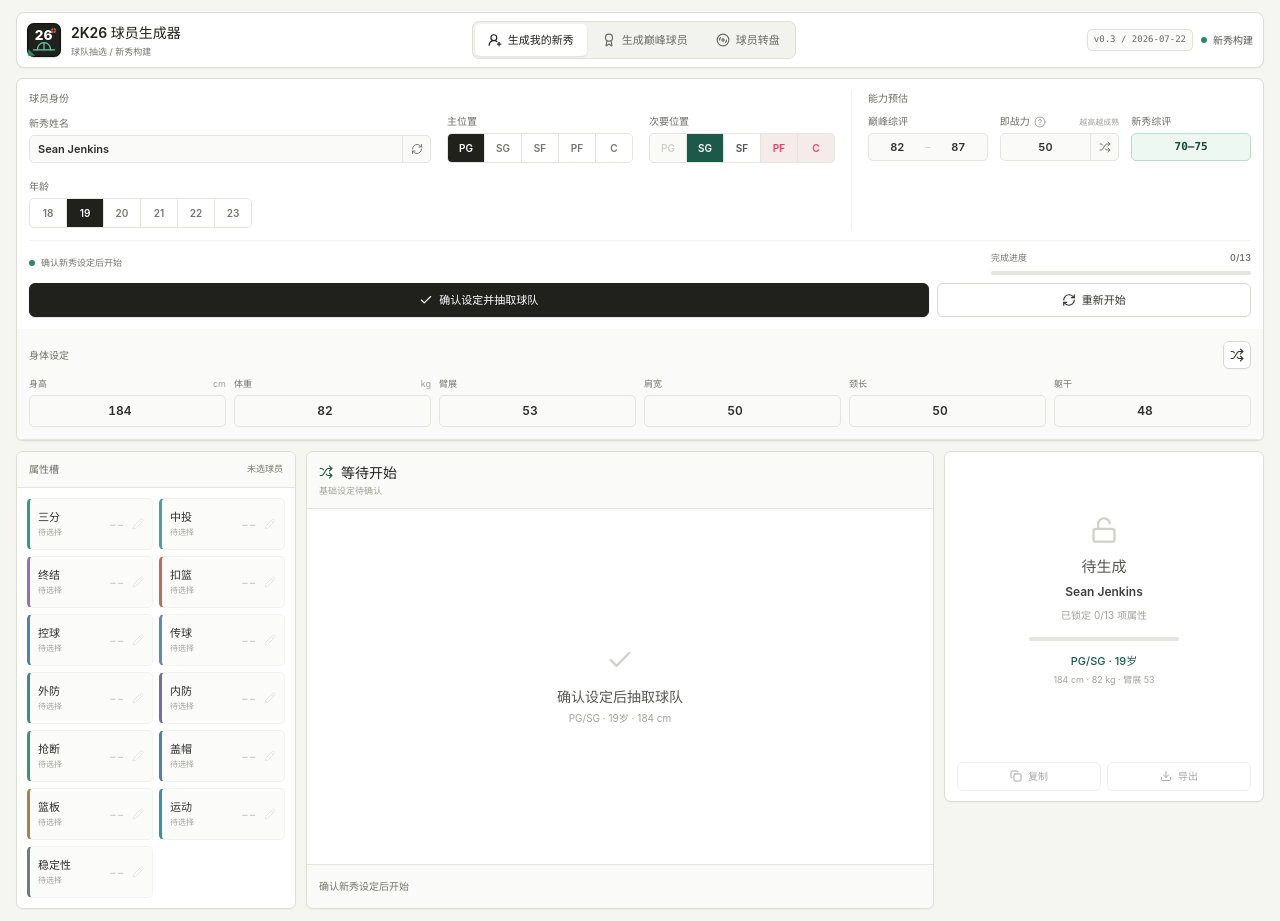
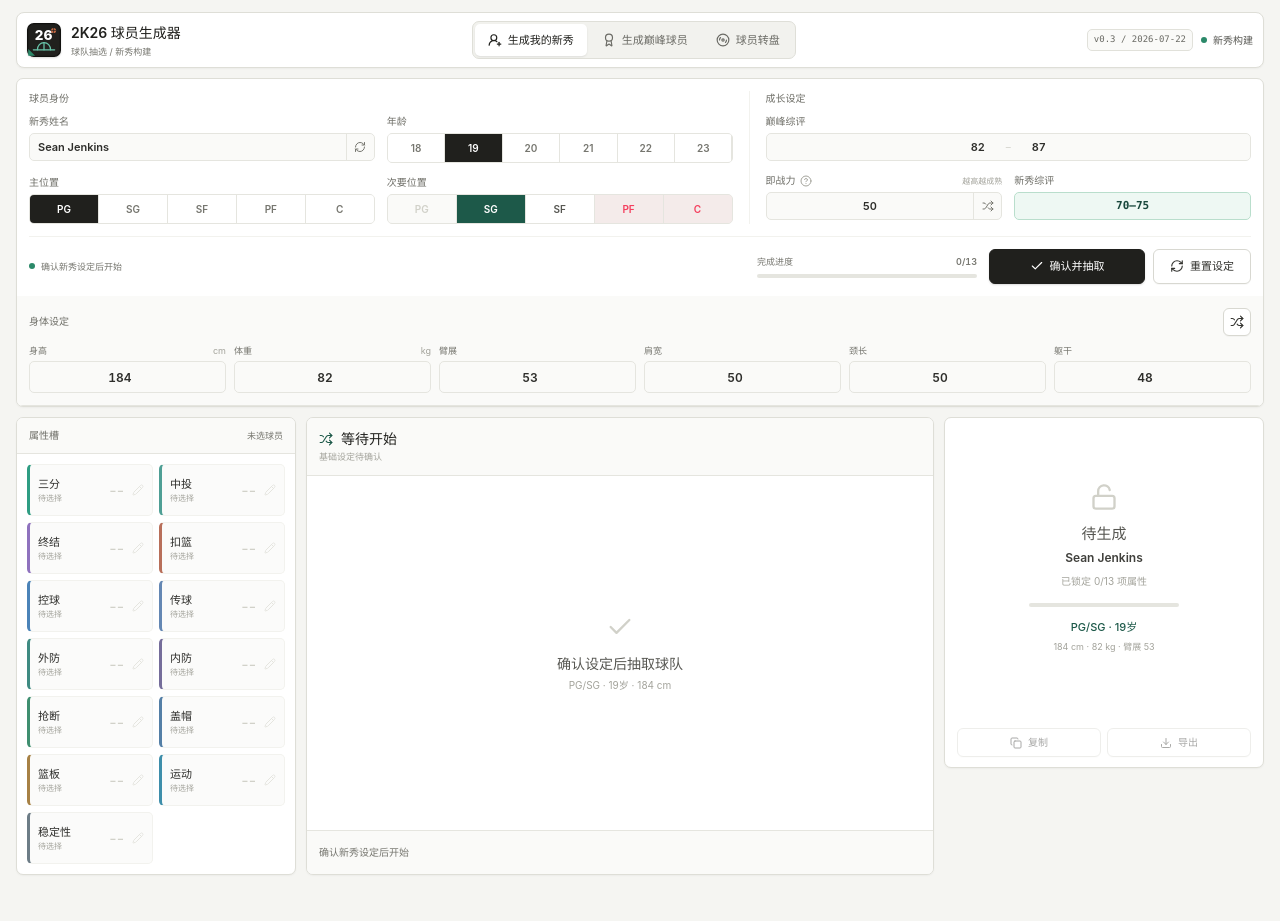
Before and after one commit to dylanzonghanyang-source/2k26-spinner, a React (Vite) app: page / in a window 1280 px wide. After the commit the page ends 887 px from the top, so only its background shows below. Built offline with nearby package versions, Linux system fonts and the light colour scheme.

Commit message:
Redesign player setup workspace

```diff
--- a/src/components/RookieBuilder.tsx
+++ b/src/components/RookieBuilder.tsx
@@ -1173,6 +1173,12 @@ function RookieBuilder({ teams, mode = "rookie" }: { teams: RookieBuilderTeam[];
     const seed = Date.now();
     clearTeamDrawTimers();
     setRookieName(generateRookieName());
+    setPosition("PG");
+    setSecondaryPosition(defaultSecondaryPosition("PG"));
+    setAge(19);
+    setPotentialRange(defaultPotentialRange);
+    setReadiness(defaultReadiness);
+    setBody(createBodySettings("PG", seed));
     setRound(createRound(teams, seed));
     setSettingsLocked(false);
     setIsTeamDrawing(false);
@@ -1268,11 +1274,11 @@ function RookieBuilder({ teams, mode = "rookie" }: { teams: RookieBuilderTeam[];
         role="tabpanel"
       >
         <div className="flex flex-col gap-3 px-3 py-3">
-          <div className={`grid gap-4 ${isPrime ? "xl:grid-cols-[minmax(0,2.1fr)_minmax(260px,1fr)]" : "xl:grid-cols-[minmax(0,2.1fr)_minmax(400px,1fr)]"}`}>
+          <div className="grid gap-4 xl:grid-cols-[minmax(0,7fr)_minmax(420px,5fr)]">
             <section aria-labelledby="player-identity-label">
               <div className="section-label mb-2" id="player-identity-label">球员身份</div>
-              <div className="flex flex-wrap items-end gap-3 sm:gap-4">
-          <div className="min-w-[190px] flex-1">
+              <div className="grid gap-3 sm:grid-cols-2">
+          <div className="min-w-0">
             <div className="section-label mb-1">{isPrime ? "球员姓名" : "新秀姓名"}</div>
             <div className="flex h-7 overflow-hidden rounded-[5px] border border-ink-200 bg-ink-50 focus-within:border-court-500 focus-within:bg-white">
               <input
@@ -1288,9 +1294,9 @@ function RookieBuilder({ teams, mode = "rookie" }: { teams: RookieBuilderTeam[];
               <button aria-label="随机生成英文姓名" className="flex w-7 shrink-0 items-center justify-center border-l border-ink-200 text-ink-500 transition hover:bg-ink-100 hover:text-ink-800 disabled:cursor-not-allowed disabled:text-ink-300" disabled={settingsLocked} onClick={randomizeName} title="随机生成英文姓名" type="button"><RefreshCw className="h-3 w-3" /></button>
             </div>
           </div>
-          <div>
+          <div className="min-w-0 sm:col-start-1 sm:row-start-2">
             <div className="section-label mb-1">主位置</div>
-            <div aria-label="主位置" className="flex gap-px overflow-hidden rounded-[5px] border border-ink-200 bg-ink-200" role="group">
+            <div aria-label="主位置" className="flex w-full gap-px overflow-hidden rounded-[5px] border border-ink-200 bg-ink-200" role="group">
               {positions.map((option) => {
                 const selected = position === option;
                 const stateClass = selected
@@ -1299,12 +1305,12 @@ function RookieBuilder({ teams, mode = "rookie" }: { teams: RookieBuilderTeam[];
                     ? "bg-ink-50 text-ink-300"
                     : "bg-white text-ink-500 hover:bg-ink-50 hover:text-ink-800";
                 return (
-                  <button key={option} aria-label={`主位置 ${option}`} aria-pressed={selected} className={`h-7 min-w-9 px-2 text-[10px] font-semibold transition disabled:cursor-not-allowed ${stateClass}`} disabled={settingsLocked} onClick={() => changePosition(option)} type="button">{option}</button>
+                  <button key={option} aria-label={`主位置 ${option}`} aria-pressed={selected} className={`h-7 min-w-0 flex-1 px-2 text-[10px] font-semibold transition disabled:cursor-not-allowed ${stateClass}`} disabled={settingsLocked} onClick={() => changePosition(option)} type="button">{option}</button>
                 );
               })}
             </div>
           </div>
-          <div>
+          <div className="min-w-0 sm:col-start-2 sm:row-start-2">
             <div className="section-label mb-1 flex items-center gap-1.5">
               次要位置
               {hasSecondaryMismatch && (
@@ -1313,7 +1319,7 @@ function RookieBuilder({ teams, mode = "rookie" }: { teams: RookieBuilderTeam[];
                 </span>
               )}
             </div>
-            <div aria-label="次要位置" className="flex gap-px overflow-hidden rounded-[5px] border border-ink-200 bg-ink-200" role="group">
+            <div aria-label="次要位置" className="flex w-full gap-px overflow-hidden rounded-[5px] border border-ink-200 bg-ink-200" role="group">
               {positions.map((option) => {
                 const isPrimary = option === position;
                 const selected = secondaryPosition === option;
@@ -1326,26 +1332,26 @@ function RookieBuilder({ teams, mode = "rookie" }: { teams: RookieBuilderTeam[];
                       ? "bg-white text-ink-600 hover:bg-court-50 hover:text-court-800"
                       : "bg-rose-50/60 text-rose-500 hover:bg-rose-100 hover:text-rose-800";
                 return (
-                  <button key={option} aria-label={`次要位置 ${option}`} aria-pressed={selected} className={`h-7 min-w-9 px-2 text-[10px] font-semibold transition disabled:cursor-not-allowed ${stateClass}`} disabled={settingsLocked || isPrimary} onClick={() => changeSecondaryPosition(option)} title={isPrimary ? "次要位置不能与主位置相同" : natural ? "常规次要位置" : "非常规次要位置：部分能力会额外衰减"} type="button">{option}</button>
+                  <button key={option} aria-label={`次要位置 ${option}`} aria-pressed={selected} className={`h-7 min-w-0 flex-1 px-2 text-[10px] font-semibold transition disabled:cursor-not-allowed ${stateClass}`} disabled={settingsLocked || isPrimary} onClick={() => changeSecondaryPosition(option)} title={isPrimary ? "次要位置不能与主位置相同" : natural ? "常规次要位置" : "非常规次要位置：部分能力会额外衰减"} type="button">{option}</button>
                 );
               })}
             </div>
           </div>
-          <div>
+          <div className="min-w-0 sm:col-start-2 sm:row-start-1">
             <div className="section-label mb-1">年龄</div>
-            <div className="flex gap-px overflow-hidden rounded-[5px] border border-ink-200 bg-ink-200">
+            <div className="flex w-full gap-px overflow-hidden rounded-[5px] border border-ink-200 bg-ink-200">
               {isPrime ? (
                 <button aria-label="巅峰球员年龄固定为 28 岁" className="h-7 min-w-14 cursor-not-allowed bg-ink-900 px-3 text-[10px] font-semibold text-white" disabled title="巅峰球员年龄固定为 28 岁" type="button">28</button>
               ) : ages.map((option) => (
-                <button key={option} className={`h-7 min-w-9 px-2 text-[10px] font-semibold transition disabled:cursor-not-allowed disabled:opacity-55 ${age === option ? "bg-ink-900 text-white" : "bg-white text-ink-500 hover:bg-ink-50 hover:text-ink-800"}`} disabled={settingsLocked} onClick={() => setAge(option)} type="button">{option}</button>
+                <button key={option} className={`h-7 min-w-0 flex-1 px-2 text-[10px] font-semibold transition disabled:cursor-not-allowed disabled:opacity-55 ${age === option ? "bg-ink-900 text-white" : "bg-white text-ink-500 hover:bg-ink-50 hover:text-ink-800"}`} disabled={settingsLocked} onClick={() => setAge(option)} type="button">{option}</button>
               ))}
             </div>
           </div>
               </div>
             </section>
             <section aria-labelledby="ability-estimate-label" className="border-t border-ink-100 pt-3 xl:border-l xl:border-t-0 xl:pl-4 xl:pt-0">
-              <div className="section-label mb-2" id="ability-estimate-label">能力预估</div>
-              <div className={`grid items-end gap-3 ${isPrime ? "grid-cols-1" : "grid-cols-3"}`}>
+              <div className="section-label mb-2" id="ability-estimate-label">成长设定</div>
+              <div className={`grid items-end gap-3 ${isPrime ? "grid-cols-1" : "grid-cols-2"}`}>
           {isPrime ? (
           <div className="min-w-0">
             <div className="section-label mb-1">属性阶段</div>
@@ -1356,7 +1362,7 @@ function RookieBuilder({ teams, mode = "rookie" }: { teams: RookieBuilderTeam[];
           </div>
           ) : (
           <>
-            <div className="min-w-0">
+            <div className="min-w-0 col-span-2">
               <div className="section-label mb-1" title="生成球员最终可以达到的综评区间">巅峰综评</div>
               <div className="flex h-7 items-center justify-center gap-1 overflow-hidden rounded-[5px] border border-ink-200 bg-ink-50 focus-within:border-court-500 focus-within:bg-white">
                 <CompactNumberInput ariaLabel="巅峰综评下限" disabled={settingsLocked} max={99} min={60} onChange={updatePotentialMin} value={potentialRange.min} />
@@ -1387,21 +1393,19 @@ function RookieBuilder({ teams, mode = "rookie" }: { teams: RookieBuilderTeam[];
               </div>
             </section>
           </div>
-          <div className="border-t border-ink-100 pt-2.5">
-            <div className="mb-2 flex flex-wrap items-center justify-between gap-2">
-              <div className="flex items-center gap-1.5 text-[9px] font-medium text-ink-500">
-                <span className="h-1.5 w-1.5 rounded-full bg-court-500" />{status}
-              </div>
-              <div className="min-w-[150px] flex-1 sm:max-w-[260px]">
-                <div className="flex justify-between text-[9px] font-semibold text-ink-500"><span>完成进度</span><span className="tabular-nums">{completed}/{bundles.length}</span></div>
-                <div className="mt-1.5 h-1 overflow-hidden rounded-sm bg-ink-200"><div className="h-full bg-court-600" style={{ width: `${(completed / bundles.length) * 100}%` }} /></div>
-              </div>
+          <div className="grid gap-3 border-t border-ink-100 pt-3 lg:grid-cols-[minmax(0,1fr)_220px_auto] lg:items-center">
+            <div className="flex items-center gap-1.5 text-[9px] font-medium text-ink-500">
+              <span className="h-1.5 w-1.5 rounded-full bg-court-500" />{status}
             </div>
-            <div className="flex w-full items-stretch gap-2" aria-label="设定操作">
+            <div className="min-w-0">
+              <div className="flex justify-between text-[9px] font-semibold text-ink-500"><span>完成进度</span><span className="tabular-nums">{completed}/{bundles.length}</span></div>
+              <div className="mt-1.5 h-1 overflow-hidden rounded-sm bg-ink-200"><div className="h-full bg-court-600" style={{ width: `${(completed / bundles.length) * 100}%` }} /></div>
+            </div>
+            <div className="flex w-full items-stretch gap-2 lg:w-auto lg:justify-end" aria-label="设定操作">
               {!settingsLocked && (
-                <button className="action-button primary-action flex-[3] justify-center px-2.5 py-2 text-[11px] font-semibold" onClick={confirmSettings} type="button"><Check className="h-3.5 w-3.5" />确认设定并抽取球队</button>
+                <button className="action-button primary-action flex-1 justify-center px-5 py-2 text-[11px] font-semibold lg:min-w-[156px] lg:flex-none" onClick={confirmSettings} type="button"><Check className="h-3.5 w-3.5" />确认并抽取</button>
               )}
-              <button className={`action-button justify-center px-2.5 py-2 text-[11px] ${settingsLocked ? "flex-1" : "flex-[1]"}`} onClick={reset} type="button"><RefreshCw className="h-3.5 w-3.5" />重新开始</button>
+              <button className="action-button flex-1 justify-center px-4 py-2 text-[11px] lg:flex-none" onClick={reset} type="button"><RefreshCw className="h-3.5 w-3.5" />{settingsLocked ? "重新开始" : "重置设定"}</button>
             </div>
           </div>
         </div>
```
